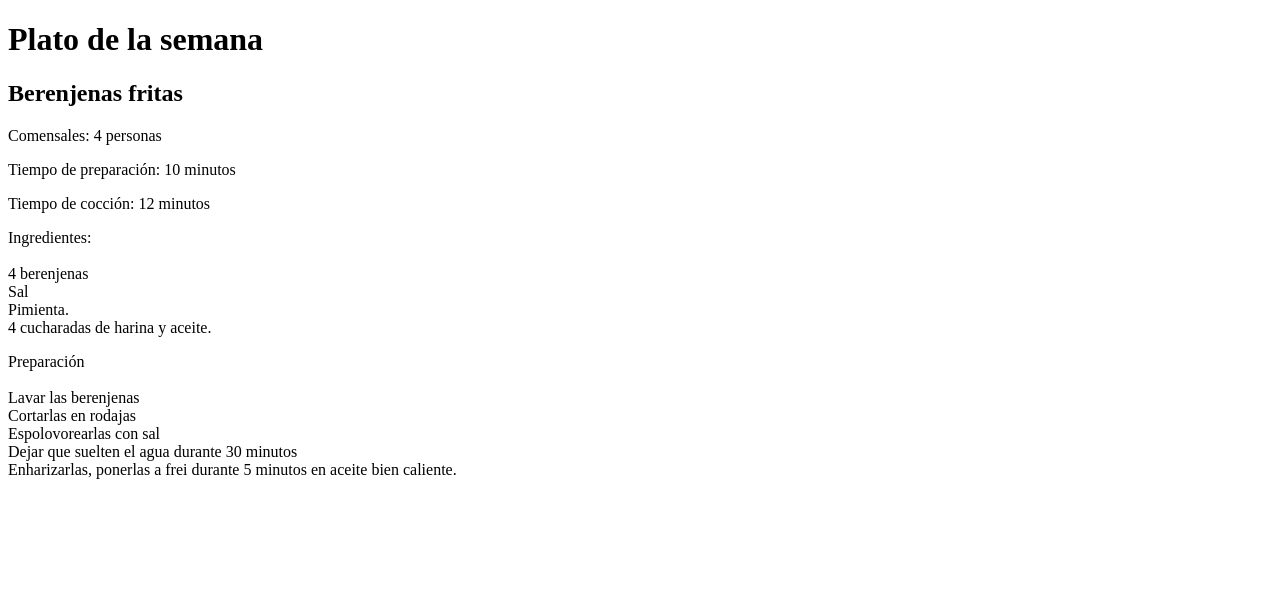
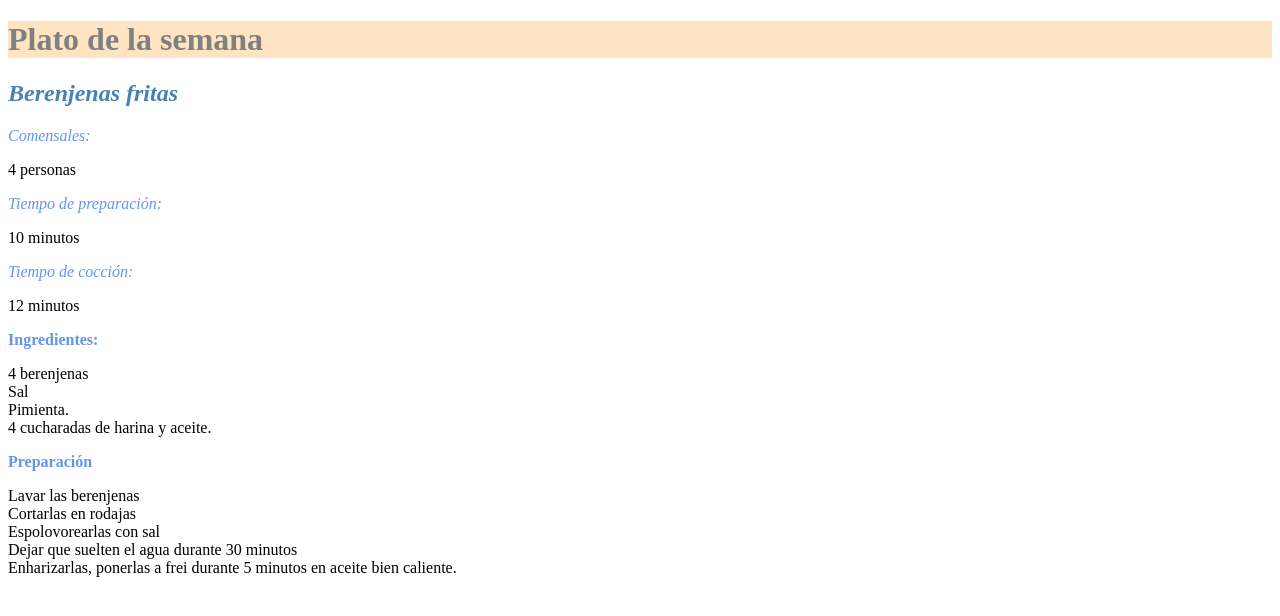
Before and after one commit to joelGit99/UD26_1, a plain HTML site: page index.html in a window 1280 px wide. Drawn offline with Linux system fonts and the light colour scheme.

Commit message:
Add files via upload

```diff
--- /dev/null
+++ b/css/style.css
@@ -0,0 +1,16 @@
+h1 {
+    color: grey;
+    background-color: bisque;
+}
+h2 {
+    color: steelblue;
+    font-style: italic;
+}
+.descripciones {
+    color: cornflowerblue;
+    font-style: italic;
+}
+.ingrprep {
+    color: cornflowerblue;
+    font-weight: bold;
+}
--- a/index.html
+++ b/index.html
@@ -2,21 +2,22 @@
 <html>
     <head>
         <meta charset="utf-8">
+        <link rel="stylesheet" href="css/style.css" type="text/css">
         <title>Ejercicio 3</title>
     </head>
     <body>
         <h1>Plato de la semana</h1>
         <h2>Berenjenas fritas</h2>
-        <p>Comensales: 4 personas</p>
-        <p>Tiempo de preparación: 10 minutos</p>
-        <p>Tiempo de cocción: 12 minutos</p>
-        <p>Ingredientes:<br><br>
-        4 berenjenas <br>
+        <p class="descripciones">Comensales:</p><p>4 personas</p>
+        <p class="descripciones">Tiempo de preparación:</p><p>10 minutos</p>
+        <p class="descripciones">Tiempo de cocción:</p><p>12 minutos</p>
+        <p class="ingrprep">Ingredientes:</p>
+        <p>4 berenjenas<br>
         Sal<br>
         Pimienta.<br>
         4 cucharadas de harina y aceite.</p>
-        <p>Preparación<br><br>
-        Lavar las berenjenas<br>
+        <p class="ingrprep">Preparación</p>
+        <p>Lavar las berenjenas<br>
         Cortarlas en rodajas<br>
         Espolovorearlas con sal<br>
         Dejar que suelten el agua durante 30 minutos<br>
```
